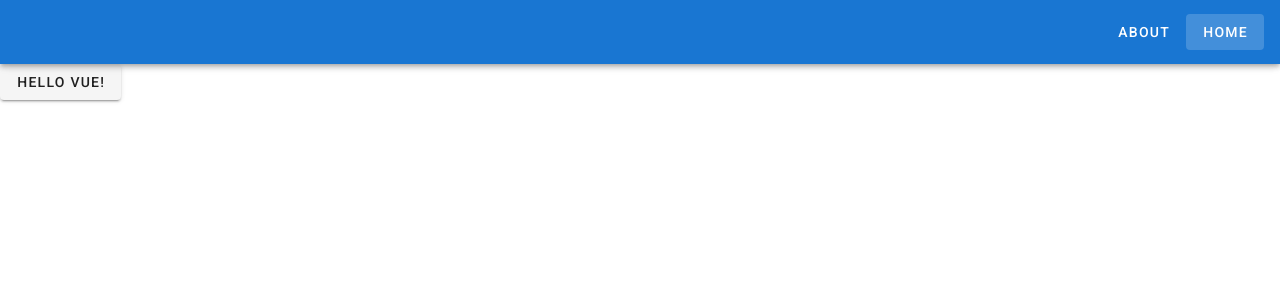
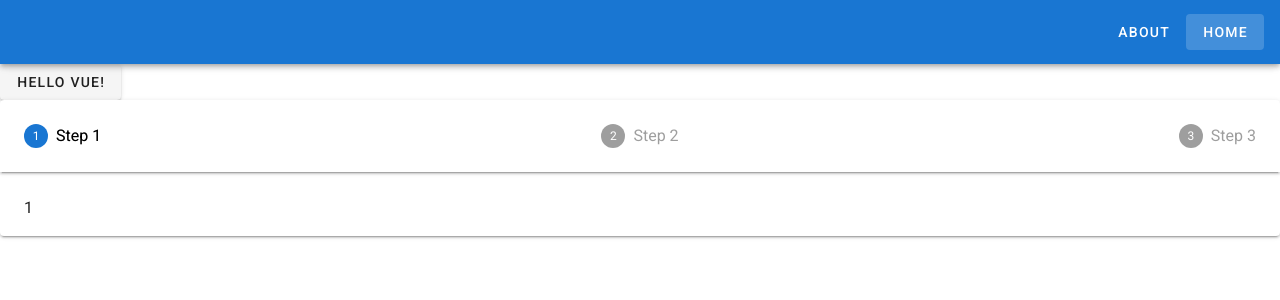
Before and after one commit to eddie-atkinson/CITS3200, a Vue app in the folder conference-app/: page / in a window 1280 px wide. Shown: the top 300 px of the page. Built offline with nearby package versions, Linux system fonts and the light colour scheme.

Commit message:
adds stepper to home page

```diff
--- a/conference-app/src/views/Home.vue
+++ b/conference-app/src/views/Home.vue
@@ -1,6 +1,45 @@
 <template>
   <div>
     <v-btn class='text-transform uppercase'>Hello vue!</v-btn>
+    <v-stepper v-model='stepNum'>
+      <v-stepper-header>
+        <v-stepper-step
+        :complete="stepNum > 1"
+        step='1'
+        editable='true'
+        edit-icon='$complete'
+        >
+          Step 1
+        </v-stepper-step>
+        <v-stepper-step
+        :complete="stepNum > 2"
+        step='2'
+        editable='true'
+        edit-icon='$complete'
+        >
+          Step 2
+        </v-stepper-step>
+        <v-stepper-step
+        :complete="stepNum > 3"
+        step='3'
+        editable='true'
+        edit-icon='$complete'
+        >
+          Step 3
+        </v-stepper-step>
+      </v-stepper-header>
+      <v-stepper-items>
+        <v-stepper-content step="1">
+          {{ stepNum }}
+        </v-stepper-content>
+        <v-stepper-content step="2">
+          {{ stepNum }}
+        </v-stepper-content>
+        <v-stepper-content step="3">
+          {{ stepNum }}
+        </v-stepper-content>
+      </v-stepper-items>
+    </v-stepper>
   </div>
 </template>
 
@@ -11,5 +50,10 @@ export default {
   name: 'Home',
   components: {
   },
+  data() {
+    return {
+      stepNum: 1,
+    };
+  },
 };
 </script>
```
